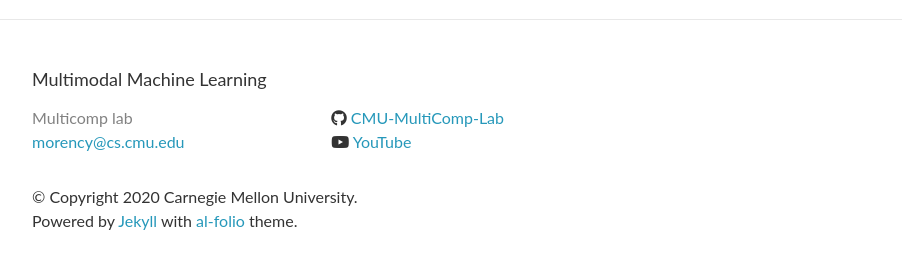
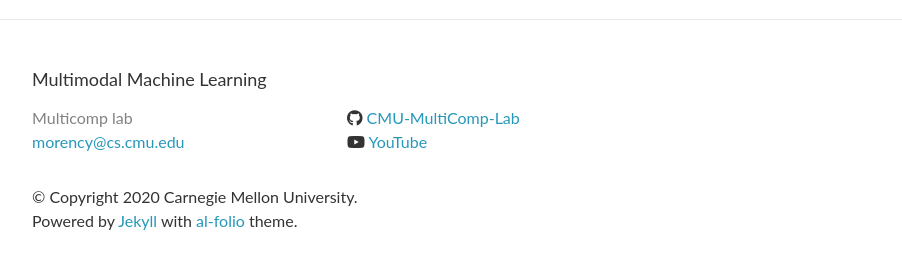
Before and after one commit to pliang279/mmml-course, a Jekyll site: the page built from _pages/about.md, in a window 1280 px wide and 900 px high, scrolled down 663 px. Shown: the part 606-875 px from the top of the window, without its empty margins (188-1090 px from the left). Built offline with Jekyll 4.4.1, drawn with Linux system fonts in a browser that asks for light colours; nearby versions of some CDN libraries; comment, search, counter and statistics services are not loaded.

Commit message:
Update footer.html

```diff
--- a/_includes/footer.html
+++ b/_includes/footer.html
@@ -5,7 +5,7 @@
     <h2 class="footer-heading">{{ site.title }}</h2>
 
     <div class="footer-col-wrapper">
-      <div class="footer-col footer-col-1">
+      <div class="footer-col footer-col-1" style="width:300px;">
         <ul class="contact-list">
           <li class="p-name">
             {%- if site.author -%}
```
